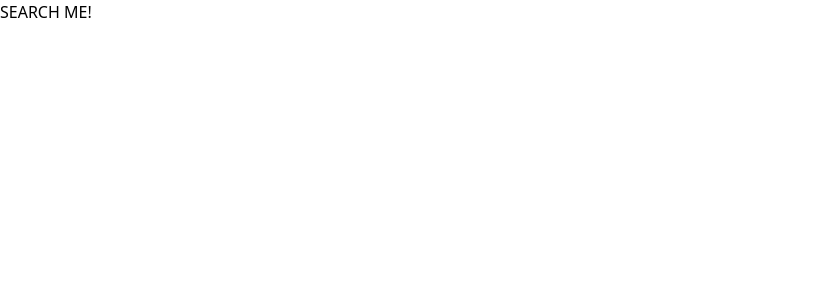
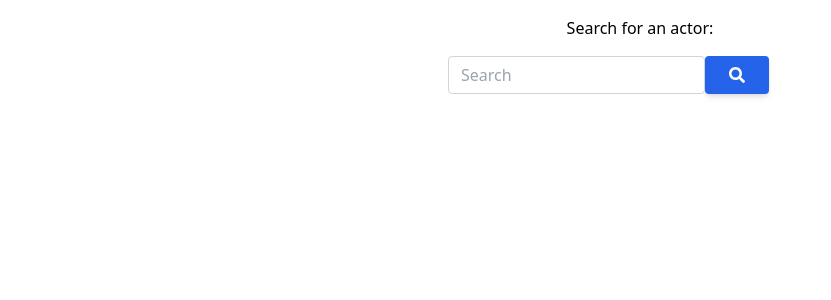
Before and after one commit to DanCSnyder/nuulyProject, a Next.js app: page / in a window 1280 px wide. Shown: the top 300 px of the page, without its empty margins (0-831 px from the left). Built offline with nearby package versions, Linux system fonts and the light colour scheme.

Commit message:
[DS] Add css classes to index

```diff
--- a/pages/index.tsx
+++ b/pages/index.tsx
@@ -28,24 +28,63 @@
 
   return (
     <>
-      <form onSubmit={handleSubmit}>
-        <label>SEARCH ME!</label>
-        <input type="text" id="search" name="search" required></input>
-      </form>
-      {results != null
-        ? results.map((result) => {
+      <div className="flex flex-col items-center">
+        <div className="my-4">Search for an actor:</div>
+        <div className="mb-3 xl:w-96">
+          <div className="input-group relative flex flex-wrap items-stretch w-full mb-4">
+            <form className="flex" onSubmit={handleSubmit}>
+              <input
+                className="form-control relative flex-auto min-w-0 block w-full px-3 py-1.5 text-base font-normal text-gray-700 bg-white bg-clip-padding border border-solid border-gray-300 rounded transition ease-in-out m-0 focus:text-gray-700 focus:bg-white focus:border-blue-600 focus:outline-none"
+                placeholder="Search"
+                aria-label="Search"
+                aria-describedby="button-addon2"
+                type="text"
+                id="search"
+                name="search"
+                required
+              />
+              <button
+                className="btn px-6 py-2.5 bg-blue-600 text-white font-medium text-xs leading-tight uppercase rounded shadow-md hover:bg-blue-700 hover:shadow-lg focus:bg-blue-700  focus:shadow-lg focus:outline-none focus:ring-0 active:bg-blue-800 active:shadow-lg transition duration-150 ease-in-out flex items-center"
+                type="submit"
+                id="button-addon2"
+              >
+                <svg
+                  aria-hidden="true"
+                  focusable="false"
+                  data-prefix="fas"
+                  data-icon="search"
+                  className="w-4"
+                  role="img"
+                  xmlns="http://www.w3.org/2000/svg"
+                  viewBox="0 0 512 512"
+                >
+                  <path
+                    fill="currentColor"
+                    d="M505 442.7L405.3 343c-4.5-4.5-10.6-7-17-7H372c27.6-35.3 44-79.7 44-128C416 93.1 322.9 0 208 0S0 93.1 0 208s93.1 208 208 208c48.3 0 92.7-16.4 128-44v16.3c0 6.4 2.5 12.5 7 17l99.7 99.7c9.4 9.4 24.6 9.4 33.9 0l28.3-28.3c9.4-9.4 9.4-24.6.1-34zM208 336c-70.7 0-128-57.2-128-128 0-70.7 57.2-128 128-128 70.7 0 128 57.2 128 128 0 70.7-57.2 128-128 128z"
+                  ></path>
+                </svg>
+              </button>
+            </form>
+          </div>
+        </div>
+      </div>
+
+      {results != null ? (
+        <div className="grid grid-cols-2 md:grid-cols-3 lg:grid-cols-3 gap-4 p-2">
+          {results.map((result) => {
             return (
-              <div>
+              <div className="flex flex-col items-center">
                 {result.name}
                 <Link href={`/actors/${result.id}`}>
-                  <img
+                  <img className="rounded-md"
                     src={`http://image.tmdb.org/t/p/w300${result.profile_path}`}
                   ></img>
                 </Link>
               </div>
             );
-          })
-        : null}
+          })}
+        </div>
+      ) : null}
     </>
   );
 };
```
